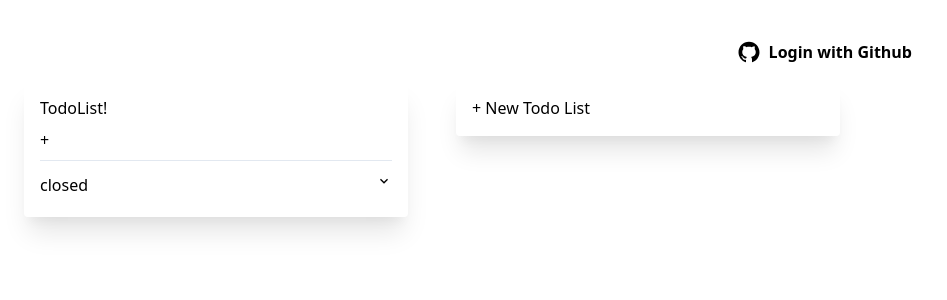
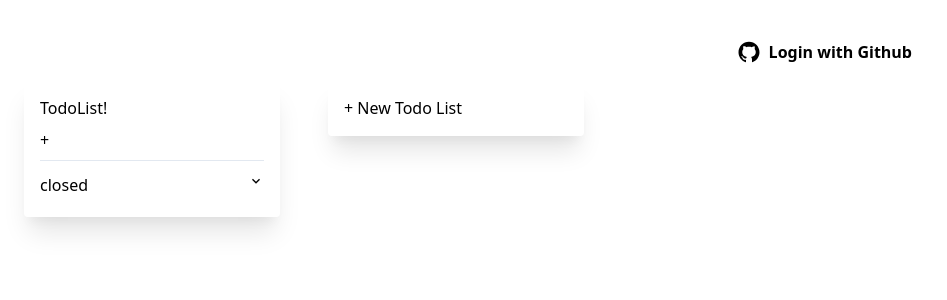
Before and after one commit to hisomura/todo-app, a Next.js app: page / in a window 1280 px wide. Shown: the top 300 px of the page, without its empty margins (0-947 px from the left). Built offline with nearby package versions, Linux system fonts and the light colour scheme.

Commit message:
Adjust design.

```diff
--- a/src/components/InputTodo.tsx
+++ b/src/components/InputTodo.tsx
@@ -13,7 +13,7 @@ export default function InputTodo() {
       <label htmlFor="new-todo" hidden={true}>
         Input new todo.
       </label>
-      + <input id="new-todo" className="focus:outline-none ml-1 w-11/12" onKeyDown={onKeyDown} type="text" />
+      + <input id="new-todo" className="focus:outline-none ml-1 w-10/12 text-sm" onKeyDown={onKeyDown} type="text" />
     </div>
   );
 }
--- a/src/components/NewTodoList.tsx
+++ b/src/components/NewTodoList.tsx
@@ -19,13 +19,13 @@ export default function NewTodoList(props: Props) {
 
   return (
     <div className="mx-6 pt-2 z-0">
-      <div className="w-96 shadow-xl rounded px-4 pb-4">
+      <div className="w-64 shadow-xl rounded px-4 pb-4">
         <div className="pt-4">
           {inputMode ? (
             <input
               type="text"
               id="new-todo-list"
-              className="focus:outline-none ml-1 w-11/12"
+              className="focus:outline-none ml-1 w-10/12"
               ref={inputEl}
               onKeyDown={onKeyDown}
             />
--- a/src/components/TodoListContainer.tsx
+++ b/src/components/TodoListContainer.tsx
@@ -15,7 +15,7 @@ export default function TodoListContainer(props: Props) {
   return (
     <>
       <div className="mx-6 pt-2 z-0">
-        <div className="w-96 shadow-xl rounded px-4 pb-4">
+        <div className="w-64 shadow-xl rounded px-4 pb-4">
           <div className="pt-4">
             <h1>{props.list.name}</h1>
           </div>
--- a/src/components/closed/ClosedTodoItem.tsx
+++ b/src/components/closed/ClosedTodoItem.tsx
@@ -13,7 +13,7 @@ export default function ClosedTodoItem(props: Props) {
   return (
     <li key={props.todo.id} className="flex py-2" data-testid="closed-todo-item">
       <input className="my-auto mr-2" type="checkbox" onClick={() => reopenTodo(props.todo)} defaultChecked={true} />
-      <p className="line-through">{props.todo.name}</p>
+      <p className="line-through text-sm">{props.todo.name}</p>
       <div className="my-auto ml-auto" onClick={() => clearTodo(props.todo)}>
         <MdClose />
       </div>
--- a/src/components/open/OpenTodoItem.tsx
+++ b/src/components/open/OpenTodoItem.tsx
@@ -31,7 +31,7 @@ export default function OpenTodoItem(props: Props) {
       }}
     >
       <input className="my-auto mr-2" type="checkbox" onClick={() => closeTodo(props.todo)} />
-      <p>{props.todo.name}</p>
+      <p className="text-sm">{props.todo.name}</p>
     </li>
   );
 }
--- a/src/styles/global.css
+++ b/src/styles/global.css
@@ -4,7 +4,3 @@
 @tailwind components;
 /*noinspection CssInvalidAtRule*/
 @tailwind utilities;
-
-.w-96 {
-  width: 24em;
-}
```
